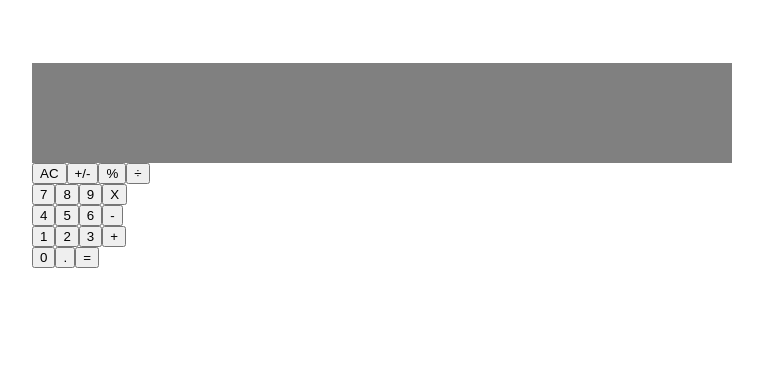
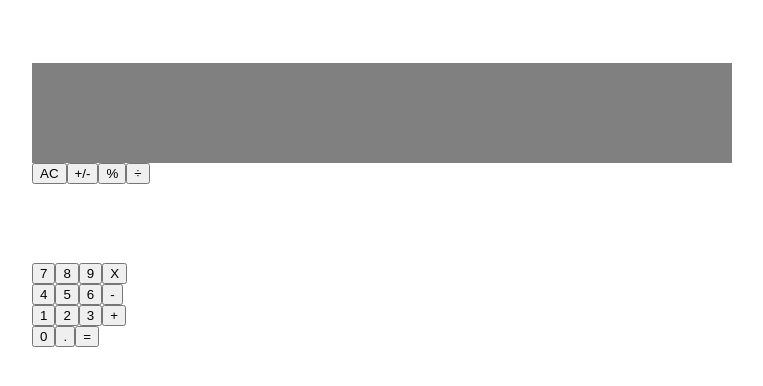
Before and after one commit to george-shammar/math-calc-app, a React (Create React App) app: page / in a window 1280 px wide. Shown: the top 386 px of the page, without its empty margins (292-1055 px from the left). Built offline with nearby package versions, Linux system fonts and the light colour scheme.

Commit message:
Set height for button rows

```diff
--- a/src/stylesheets/buttonpanel.css
+++ b/src/stylesheets/buttonpanel.css
@@ -0,0 +1,3 @@
+.button-row {
+    height: 100px;
+}
```
